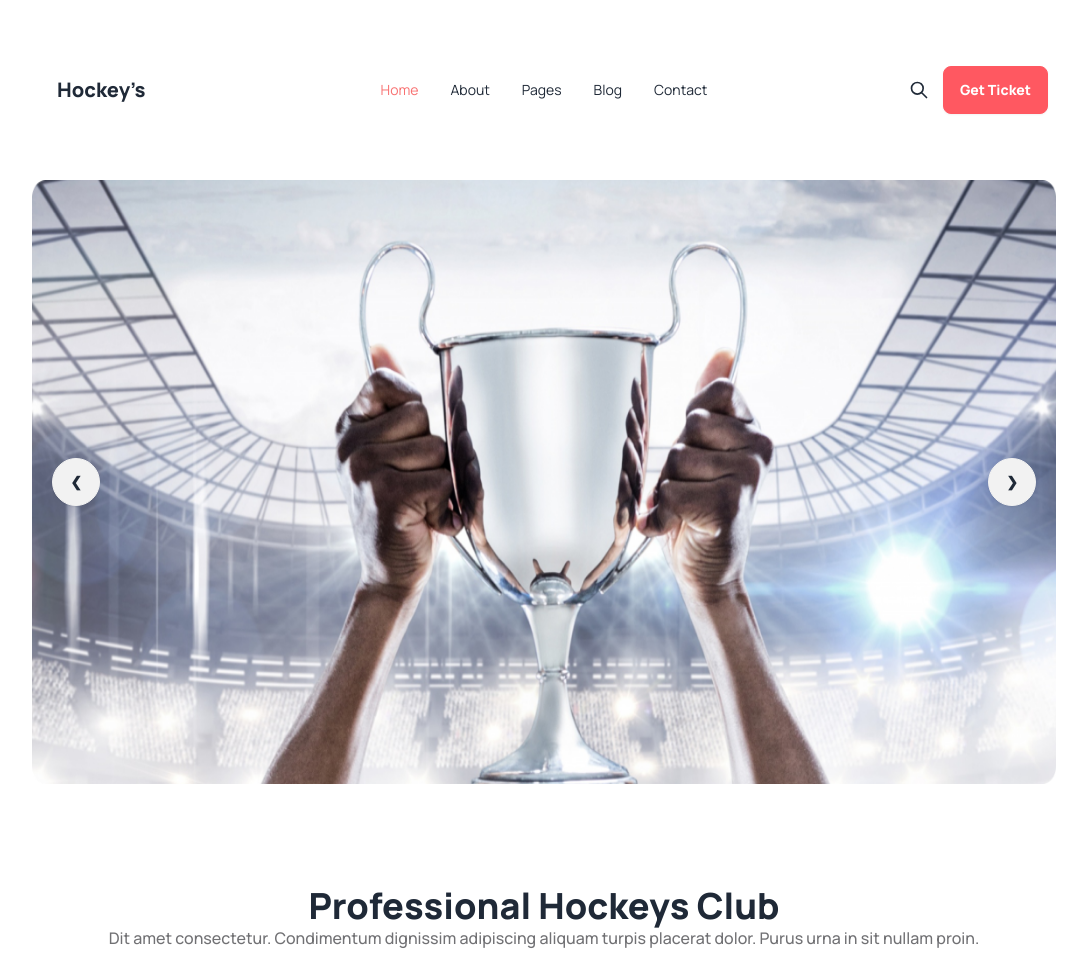
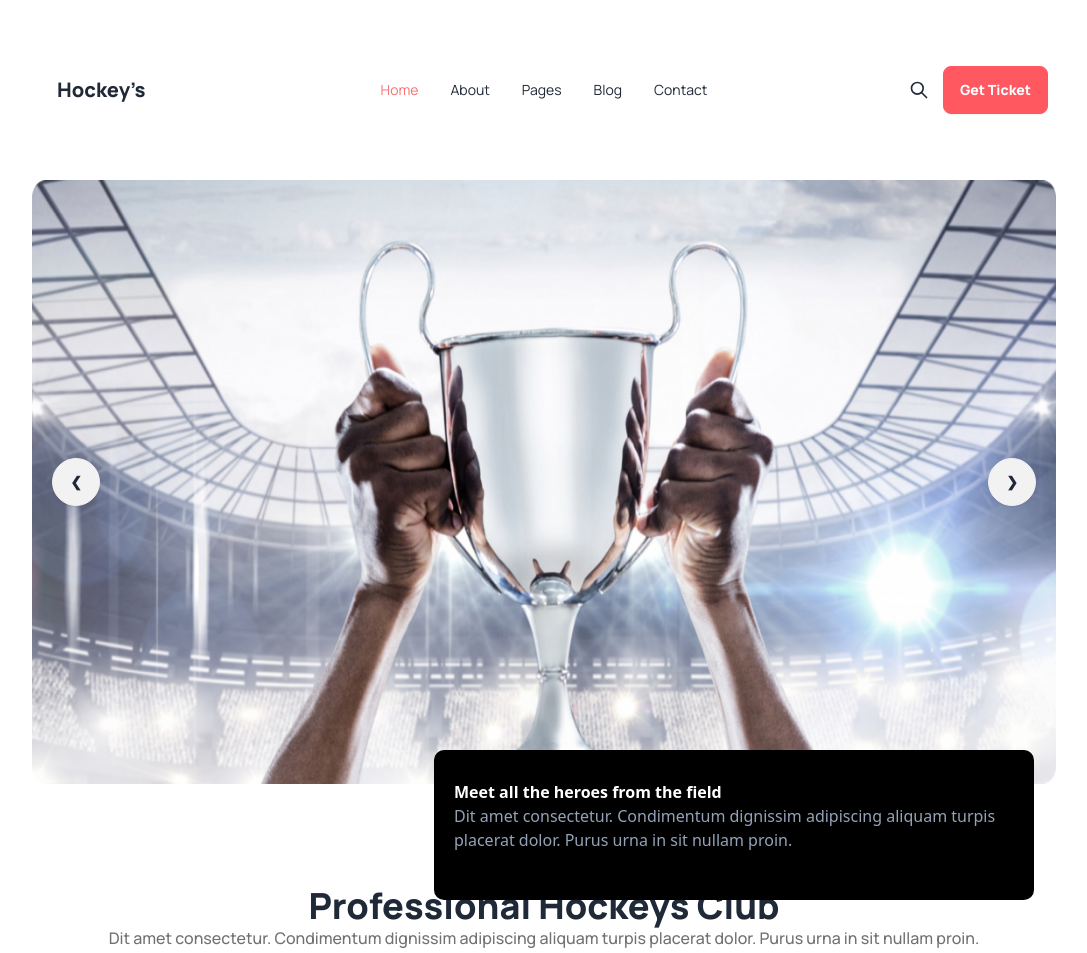
Before and after one commit to asifuzzaman99/Hockeys-main, a plain HTML site: page index.html in a window 1280 px wide. Shown: the top 953 px of the page, without its empty margins (96-1183 px from the left). Drawn offline with nearby package versions, Linux system fonts and the light colour scheme.

Commit message:
2th commit

```diff
--- a/index.html
+++ b/index.html
@@ -97,6 +97,8 @@
 </header>
 <body class="pl-32 pr-32">
     <!--Carousel-->
+    <div>
+      <div>
         <div class="pb-24">
           <div class="carousel w-full">
               <div id="slide1" class="carousel-item relative w-full">
@@ -129,6 +131,15 @@
               </div>
             </div>
       </div>
+      </div>
+      <div>
+        <div style="background-color: black; width: 600px; height: 150px; border-radius: 10px; padding-top: 30px; padding-left: 20px; position: absolute; top: 750px; right: 150px;">
+          <h1 class="text-white font-extrabold	">Meet all the heroes from the field</h1>
+          <p class="text-slate-400">Dit amet consectetur. Condimentum dignissim adipiscing aliquam turpis placerat dolor. Purus urna in sit nullam proin. </p>
+        </div>
+      </div>
+    </div>
+
     <!--Professional Hockeys Club-->
     <div style="padding-bottom: 100px;">
         <div class="font">
```
Lines whose indentation alone changed are shown as unchanged.
